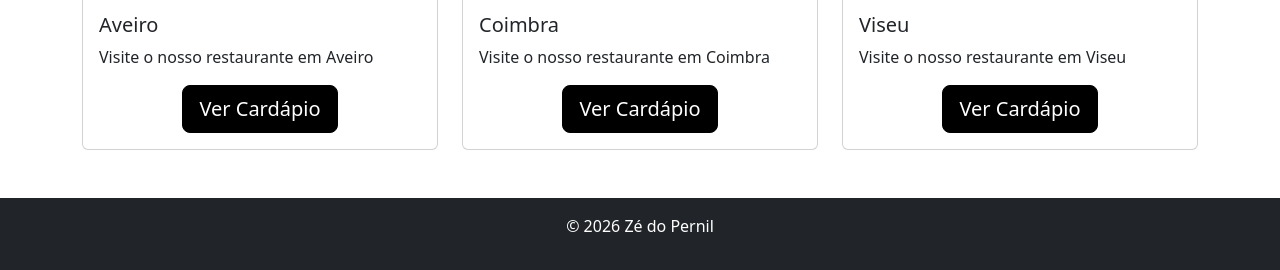
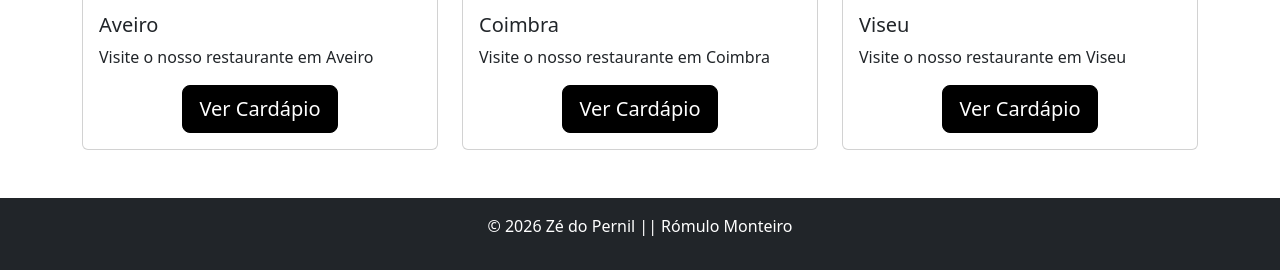
Before and after one commit to RomuloMonteio/restaurante, a plain HTML site: page index.html in a window 1280 px wide. Shown: the part 1236-1506 px from the top of the page. Drawn offline with nearby package versions, Linux system fonts and the light colour scheme.

Commit message:
coy rigth

```diff
--- a/index.html
+++ b/index.html
@@ -148,7 +148,7 @@
 
     <footer class="bg-dark text-white text-center p-3 mt-5">
 
-        <p>© 2026 Zé do Pernil</p>
+        <p>© 2026 Zé do Pernil || Rómulo Monteiro</p>
 
     </footer>
 
```
